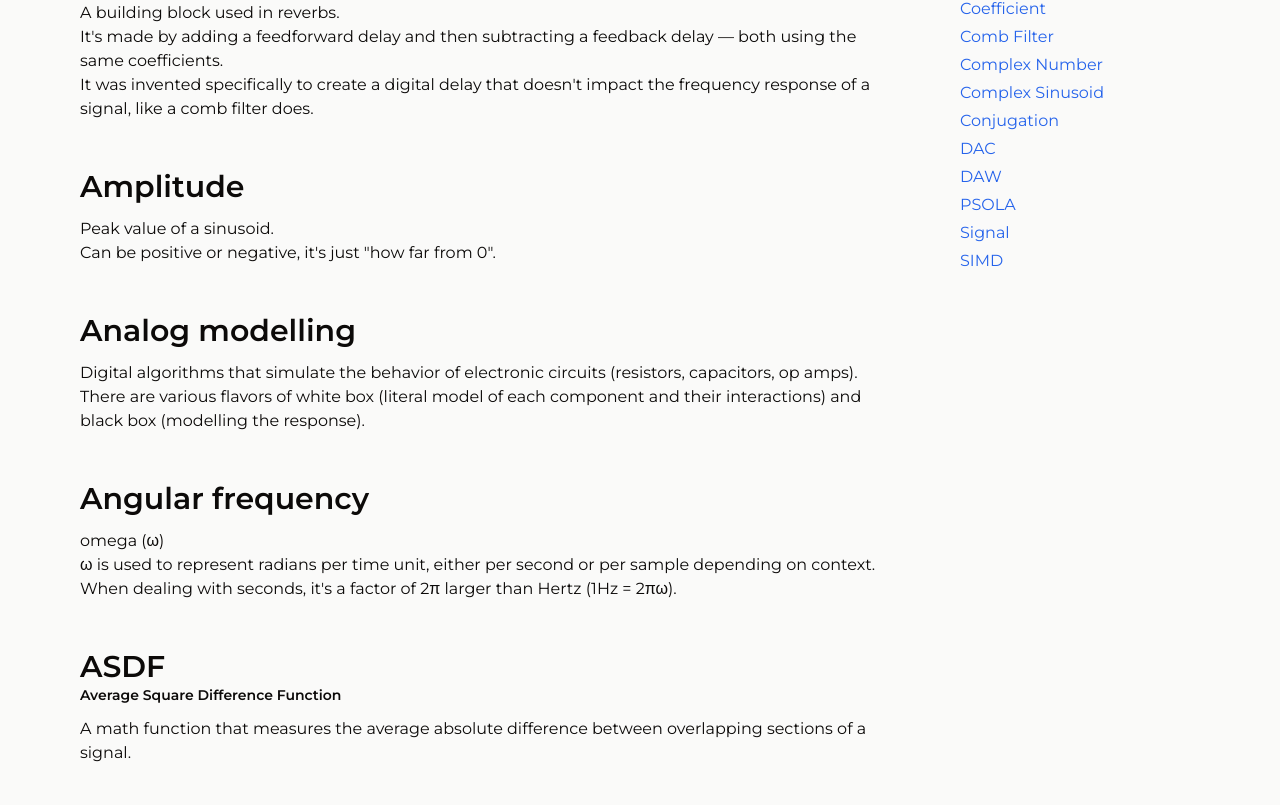
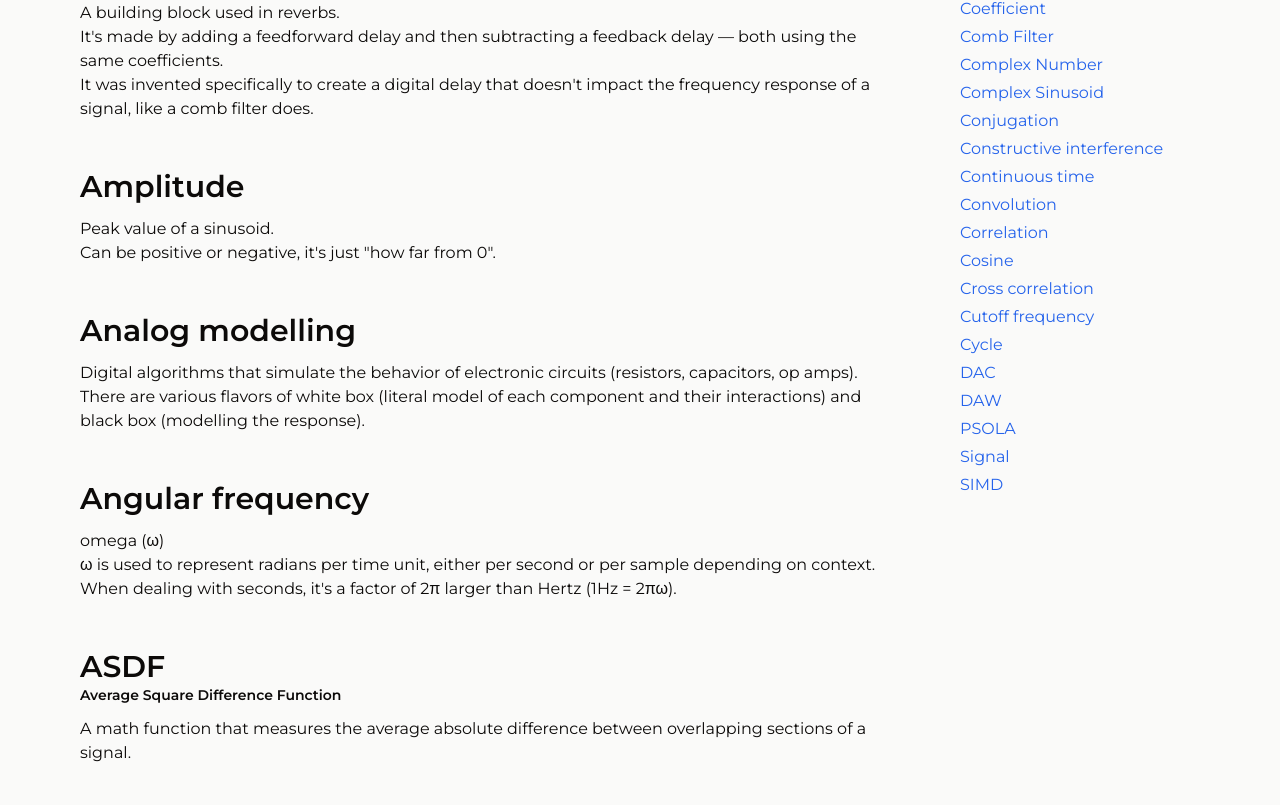
Before and after one commit to satelllte/dsp-terms, a Next.js app: page / in a window 1280 px wide. Shown: the part 895-1700 px from the top of the page. Built offline with nearby package versions, Linux system fonts and the light colour scheme.

Commit message:
terms: c (end)

```diff
--- a/src/data/terms.ts
+++ b/src/data/terms.ts
@@ -261,6 +261,114 @@ export const terms: Term[] = [
 		],
 	},
 	{
+		id: 'constructive-interference',
+		title: 'Constructive interference',
+		paragraphs: [
+			'When one wave is added to another and they contain similar frequencies, then their magnitudes add up when the waves crest together.',
+		],
+		links: [
+			{
+				href: 'https://byjus.com/physics/constructive-interference/',
+				title: 'Constructive Interference - Waves - Byju\'s',
+			},
+			{
+				href: 'https://astronomy.swin.edu.au/cosmos/c/Constructive+Interference',
+				title: 'Constructive Interference | COSMOS',
+			},
+			{
+				href: 'https://www.physicsclassroom.com/class/waves/Lesson-3/Interference-of-Waves',
+				title: 'Interference of Waves - Physics Tutorial',
+			},
+			{
+				href: 'https://study.com/academy/lesson/constructive-and-destructive-interference.html',
+				title: 'Constructive vs Destructive Interference | Definition & Overview',
+			},
+			{
+				href: 'https://www.phys.uconn.edu/~gibson/Notes/Section5_2/Sec5_2.htm',
+				title: '5.2 Constructive and Destructive Interference - UConn Physics',
+			},
+		],
+	},
+	{
+		id: 'continuous-time',
+		title: 'Continuous time',
+		paragraphs: [
+			'Analog signal',
+		],
+	},
+	{
+		id: 'convolution',
+		title: 'Convolution',
+		paragraphs: [
+			'Operation where a signal gets combined with an another signal, usually an impulse response, to form a third signal.',
+			'Mathematically, the operator used is a star ∗ which can be confusing since the star * is used to represent multiplication in most programming languages.',
+			'Algorithmically, you slide a reversed version of the impulse response over the signal.',
+			'Convolution in the time domain is equal to multiplication in the frequency domain.',
+		],
+		links: [
+			{
+				href: 'https://www.dspguide.com/ch6/2.htm',
+				title: 'Convolution',
+			},
+			{
+				href: 'https://docs.juce.com/master/classdsp_1_1Convolution.html#details',
+				title: 'JUCE: Convolution Class Reference',
+			},
+		],
+	},
+	{
+		id: 'correlation',
+		title: 'Correlation',
+		paragraphs: [
+			'How similar 2 signals are to each other.',
+			'It is determined with the dot product.',
+			'See: autocorrelation and cross correlation.',
+		],
+		links: [
+			{
+				href: 'https://jackschaedler.github.io/circles-sines-signals/dotproduct2.html',
+				title: 'Dot Products and Correlation - Circles, Sines, and Signals - jackSchaedler',
+			},
+		],
+	},
+	{
+		id: 'cosine',
+		title: 'Cosine',
+		paragraphs: [
+			'Given an angle in a triangle, cosine is equal to ratio of the length of the side adjacent to the length of the hypotenuse.',
+			'On the unit circle (where the radius of 1 is the hypotenuse), it\'s the value of the x coordinate.',
+			'One of the three main trigonometric functions.',
+			'A cosine wave starts 1/4 cycle (90 degrees) earlier than a sine wave.',
+		],
+	},
+	{
+		id: 'cross-correlation',
+		title: 'Cross correlation',
+		expansion: 'Sliding Dot Product',
+		paragraphs: [
+			'A way to measure the similarity of 2 signals.',
+			'Multiply the 2 signals together sample by sample while sliding one of them along the other (increasing lag).',
+			'Mathematically very similar to convolution, which uses the same sliding dot product method but with one signal reversed in time.',
+		],
+	},
+	{
+		id: 'cutoff',
+		title: 'Cutoff frequency',
+		expansion: 'Corner frequency, Break frequency',
+		paragraphs: [
+			'Generic term for a chosen frequency where the signal above or below this will be changed.',
+			'Low-pass, High-pass and Band-pass filters all rely on and typically offer the ability to change this frequency.',
+		],
+	},
+	{
+		id: 'cycle',
+		title: 'Cycle',
+		paragraphs: [
+			'One complete iteration of a waveform.',
+			'One cycle often has its period expressed as 360 degrees or 2π radians.',
+		],
+	},
+	{
 		id: 'dac',
 		title: 'DAC',
 		expansion: 'Digital to Analog Converter',
```
Also changed, not shown: src/data/terms_raw.md (+0 -76 lines).
